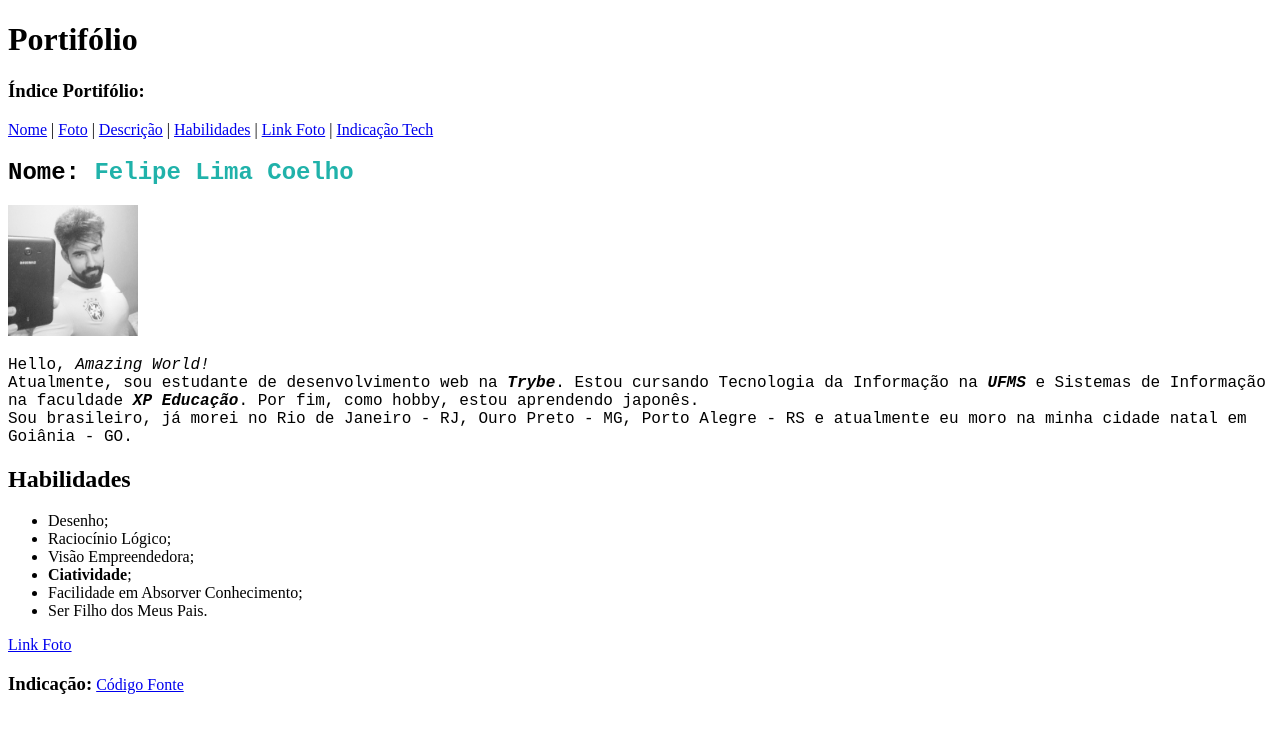
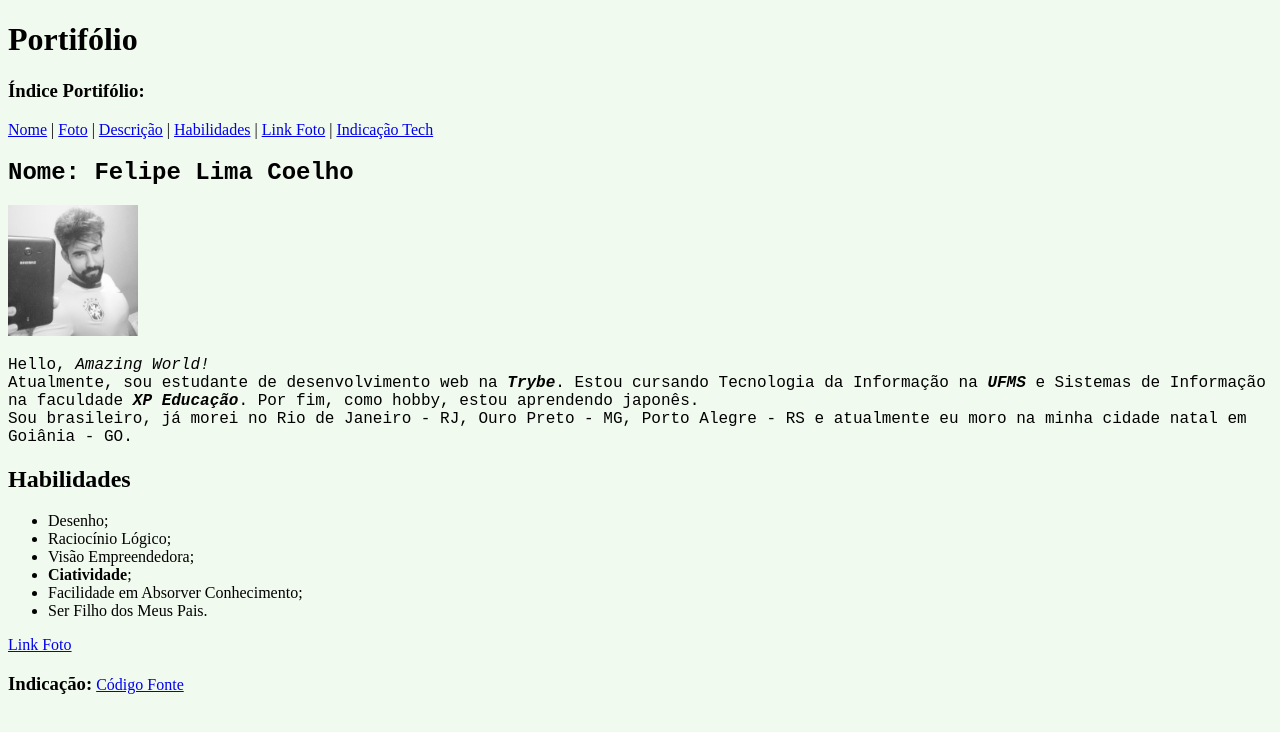
Before and after one commit to felipe-lima-coelho/felipe-lima-coelho.github.io, a plain HTML site: page index.html in a window 1280 px wide. Drawn offline with Linux system fonts and the light colour scheme.

Commit message:
Adição de cor base de background para o Portfólio

```diff
--- a/index.html
+++ b/index.html
@@ -5,6 +5,9 @@
     <meta http-equiv="X-UA-Compatible" content="IE=edge" />
     <meta name="viewport" content="width=device-width, initial-scale=1.0" />
     <style>
+      body {
+        background-color: #f1faee;
+      }
       #nome,
       #descricao {
         font-family: "Courier New", Courier, monospace;
@@ -24,9 +27,7 @@
       <a href="#indicacao">Indicação Tech</a>
     </p>
 
-    <h2 id="nome">
-      Nome: <span style="color: lightseagreen">Felipe Lima Coelho</span>
-    </h2>
+    <h2 id="nome">Nome: <span>Felipe Lima Coelho</span></h2>
 
     <img
       src="img/perfil.jpg"
```
